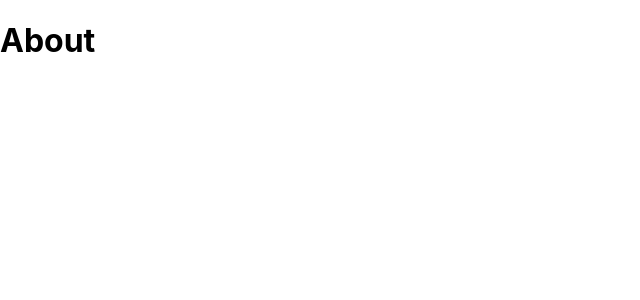
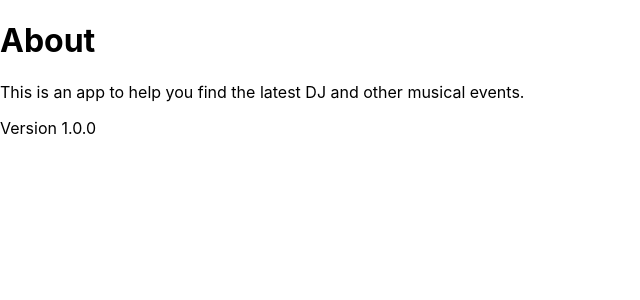
Before and after one commit to ChristianWare/DJ-Events-ii, a Next.js app: page /about in a window 1280 px wide. Shown: the top 300 px of the page, without its empty margins (0-640 px from the left). Built offline with nearby package versions, Linux system fonts and the light colour scheme.

Commit message:
About/Events/Slug pages

```diff
--- a/pages/about.js
+++ b/pages/about.js
@@ -2,6 +2,10 @@
   return (
     <div>
       <h1>About</h1>
+      <p>
+        This is an app to help you find the latest DJ and other musical events.
+      </p>
+      <p>Version 1.0.0</p>
     </div>
   );
 }
```
Also changed, not shown: pages/events/[slug].js (added, +9 -0 lines), pages/events/add.js (added, +9 -0 lines), pages/events/index.js (added, +9 -0 lines).
